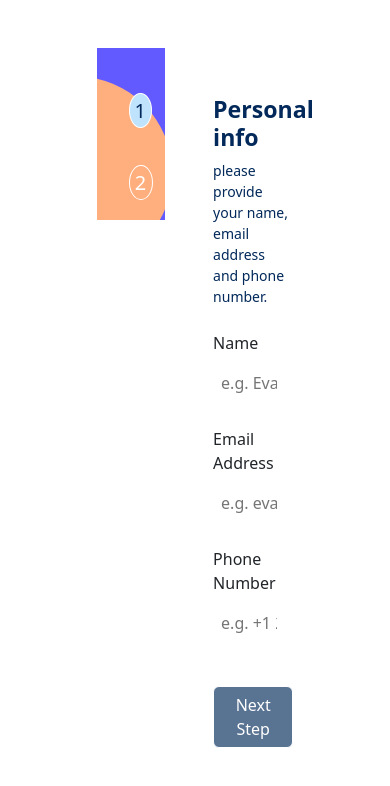
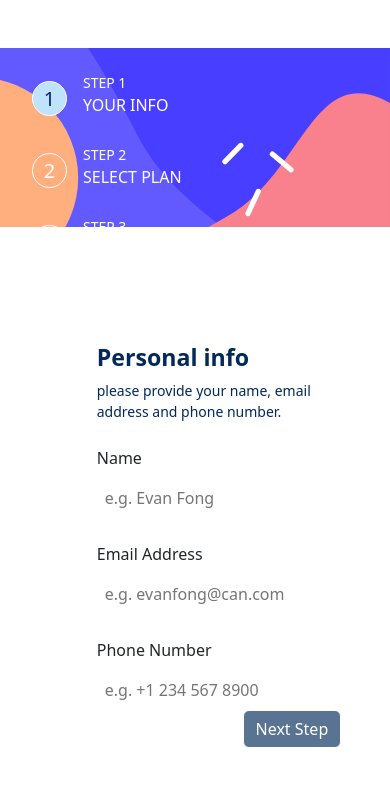
Before and after one commit to PrivDDOS/Angular-form, an Angular app: page / in a window 390 px wide. Shown: the top 786 px of the page. Built offline with nearby package versions, Linux system fonts and the light colour scheme.

Commit message:
create responsive width for the layout on mobile

```diff
--- a/src/app/app.html
+++ b/src/app/app.html
@@ -1,12 +1,13 @@
-<div class="w-50 vh-100 container d-flex justify-content-center flex-row py-5">
-  <div class="container-left w-40 h-100">
+<div class="w-100 vh-100 d-flex justify-content-center align-items-center">
+  <div class="screen-width vh-100 d-flex justify-content-center align-items-center flex-md-row flex-column py-5">
+    <div class="container-left banner-width h-100">
       <div class="image-container position-relative h-100">
         <picture>
           <!-- Mobile image -->
           <source media="(max-width: 768px)" srcset="/assets/images/bg-sidebar-mobile.svg">
 
           <!-- Desktop image -->
-        <img src="/assets/images/bg-sidebar-desktop.svg" alt="background" />
+          <img src="/assets/images/bg-sidebar-desktop.svg" alt="background" class="img-custom"/>
 
         </picture>
 
@@ -380,5 +381,6 @@
       </form>
     </div>
   </div>
+</div>
 
 <router-outlet></router-outlet>
--- a/src/styles.scss
+++ b/src/styles.scss
@@ -25,6 +25,14 @@
 
 .btn.btn-custom {
   background-color: var(--blue-950) !important;
+}
+
+.screen-width {
+  width: 50%;
+}
+
+.banner-width {
+  width: 40%;
 }
 
 .btn-margin-l-r {
@@ -59,10 +67,6 @@
 
 .p {
   margin-bottom: 0 !important;
-}
-
-.w-40 {
-  width: 40%;
 }
 
 .w-140p {
@@ -129,3 +133,15 @@
 .btn-change-plan:hover {
   text-decoration: underline;
 }
+
+@media (max-width: 768px) {
+  .screen-width {
+    width: 100%;
+  }
+  .banner-width {
+    width: 100%;
+  }
+  .img-custom {
+    width: 100%;
+  }
+}
```
Lines whose indentation alone changed are shown as unchanged.
